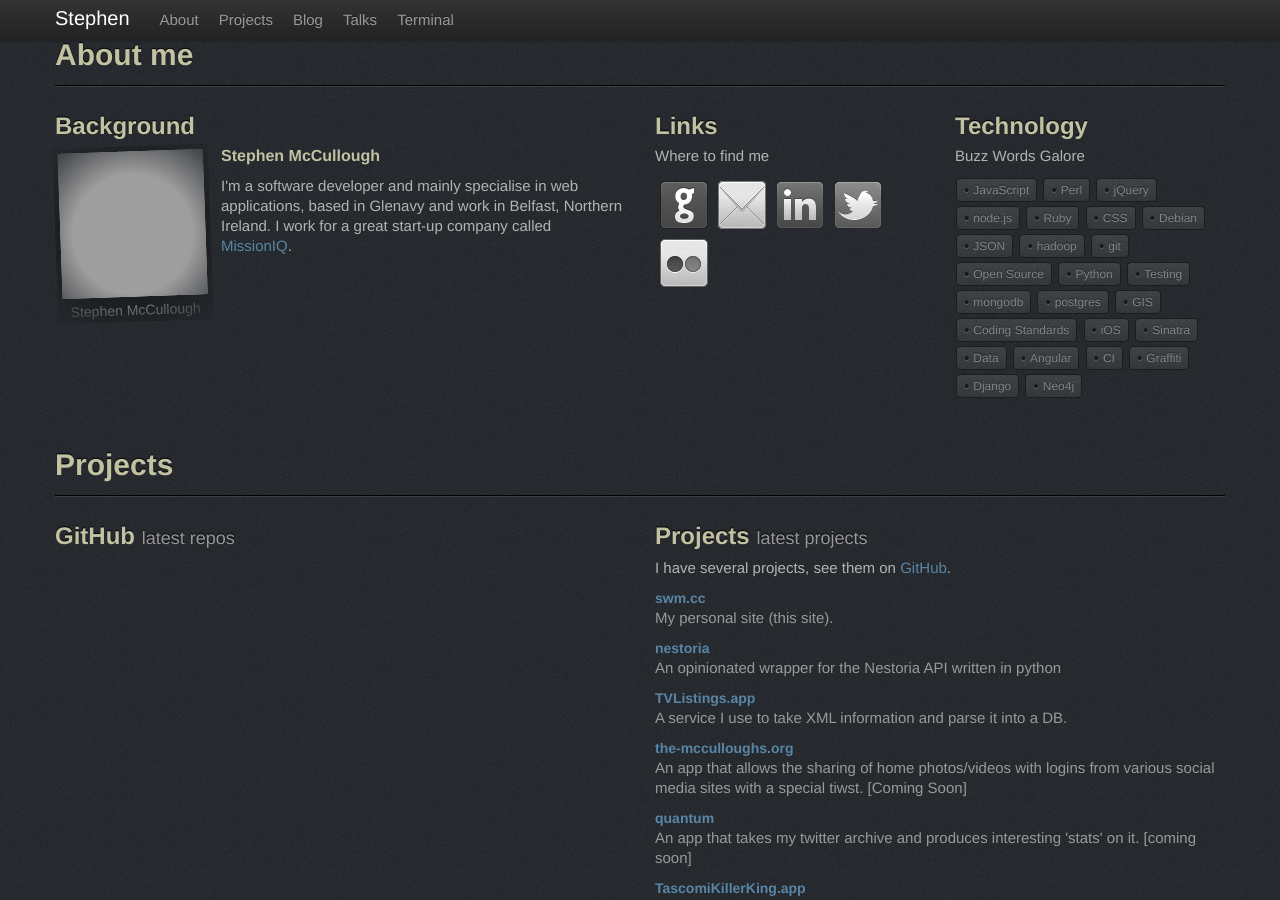
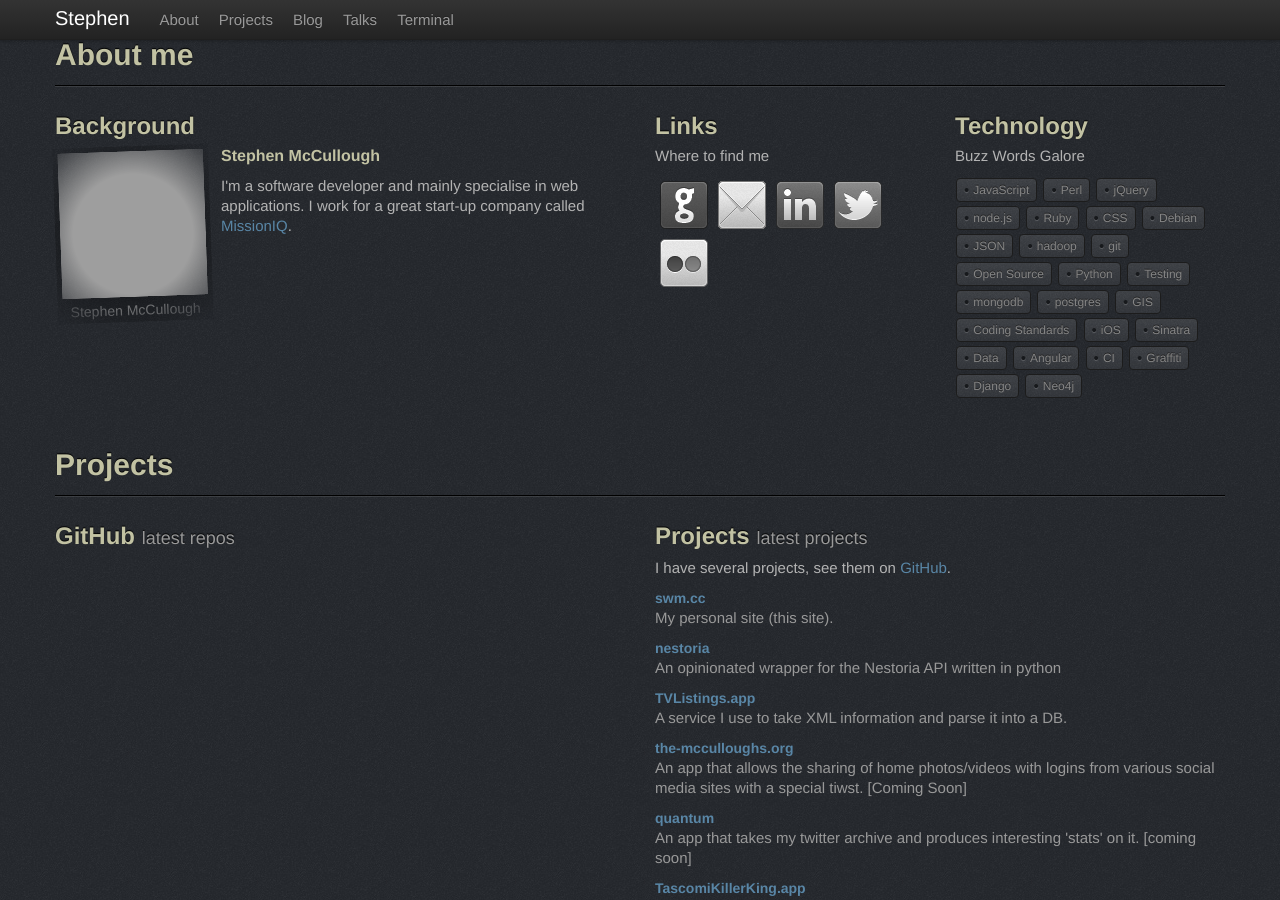
Before and after one commit to swmcc/swmcc.github.io, a Jekyll site: the page built from index.html, in a window 1280 px wide and 900 px high. Built offline with Jekyll 4.4.1, drawn with Linux system fonts in a browser that asks for light colours; nearby versions of some CDN libraries; the list of posts is cut into pages by our own code; grey boxes are pictures that could not be loaded.

Commit message:
Took away location in the index file

```diff
--- a/index.html
+++ b/index.html
@@ -16,7 +16,7 @@
 				</figure>
 				<div itemprop="description">
 					<h4>Stephen McCullough</h4>
-          <p>I'm a software developer and mainly specialise in web applications, based in Glenavy and work in Belfast, Northern Ireland. I work for a great start-up company called <a href="http://missioniq.com">MissionIQ</a>.</p>
+          <p>I'm a software developer and mainly specialise in web applications. I work for a great start-up company called <a href="http://missioniq.com">MissionIQ</a>.</p>
 				</div>
 			</div>
 		</div>
```
